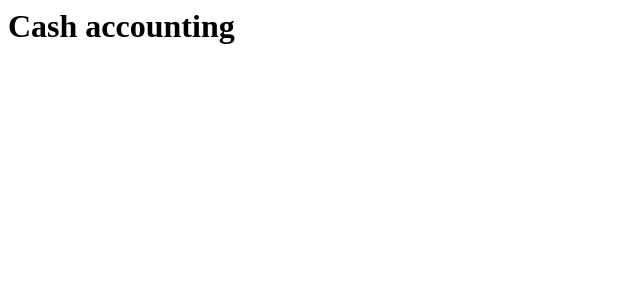
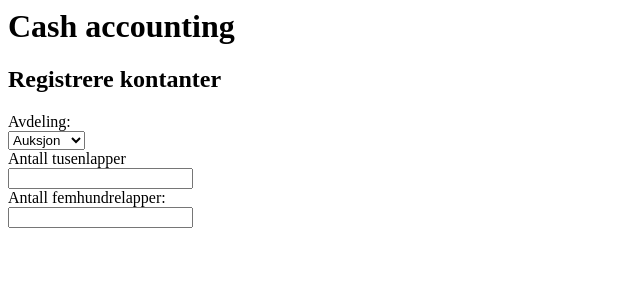
Before and after one commit to kristiania-pg6301-2024/pg6301-frontend-programming, a React (Vite) app in the folder client/: page / in a window 1280 px wide. Shown: the top 300 px of the page, without its empty margins (0-640 px from the left). Built offline with nearby package versions, Linux system fonts and the light colour scheme.

Commit message:
NewSettlementForm

```diff
--- /dev/null
+++ b/client/src/components/app/application.jsx
@@ -0,0 +1,9 @@
+import React from "react";
+import {NewSettlementForm} from "../settlement/newSettlementForm";
+
+export function Application() {
+    return <>
+        <h1>Cash accounting</h1>
+        <NewSettlementForm/>
+    </>;
+}
--- /dev/null
+++ b/client/src/components/settlement/newSettlementForm.jsx
@@ -0,0 +1,25 @@
+import React from 'react';
+
+export function NewSettlementForm() {
+    return <form>
+        <h2>Registrere kontanter</h2>
+        <div>
+            <div>Avdeling:</div>
+            <select>
+                <option>Auksjon</option>
+                <option>Bilder</option>
+                <option>Bøker</option>
+                <option>Cafeteria</option>
+                <option>Kjøkken</option>
+            </select>
+        </div>
+        <div>
+            <div>Antall tusenlapper</div>
+            <input type="text"/>
+        </div>
+        <div>
+            <div>Antall femhundrelapper:</div>
+            <input type="text"/>
+        </div>
+    </form>;
+}
--- a/client/src/main.jsx
+++ b/client/src/main.jsx
@@ -1,5 +1,7 @@
 import React from "react";
-import { createRoot } from "react-dom/client";
+import {createRoot} from "react-dom/client";
+import {Application} from "./components/app/application";
 
 const root = createRoot(document.getElementById("root"));
-root.render(<h1>Cash accounting</h1>);
+
+root.render(<Application/>);
```
